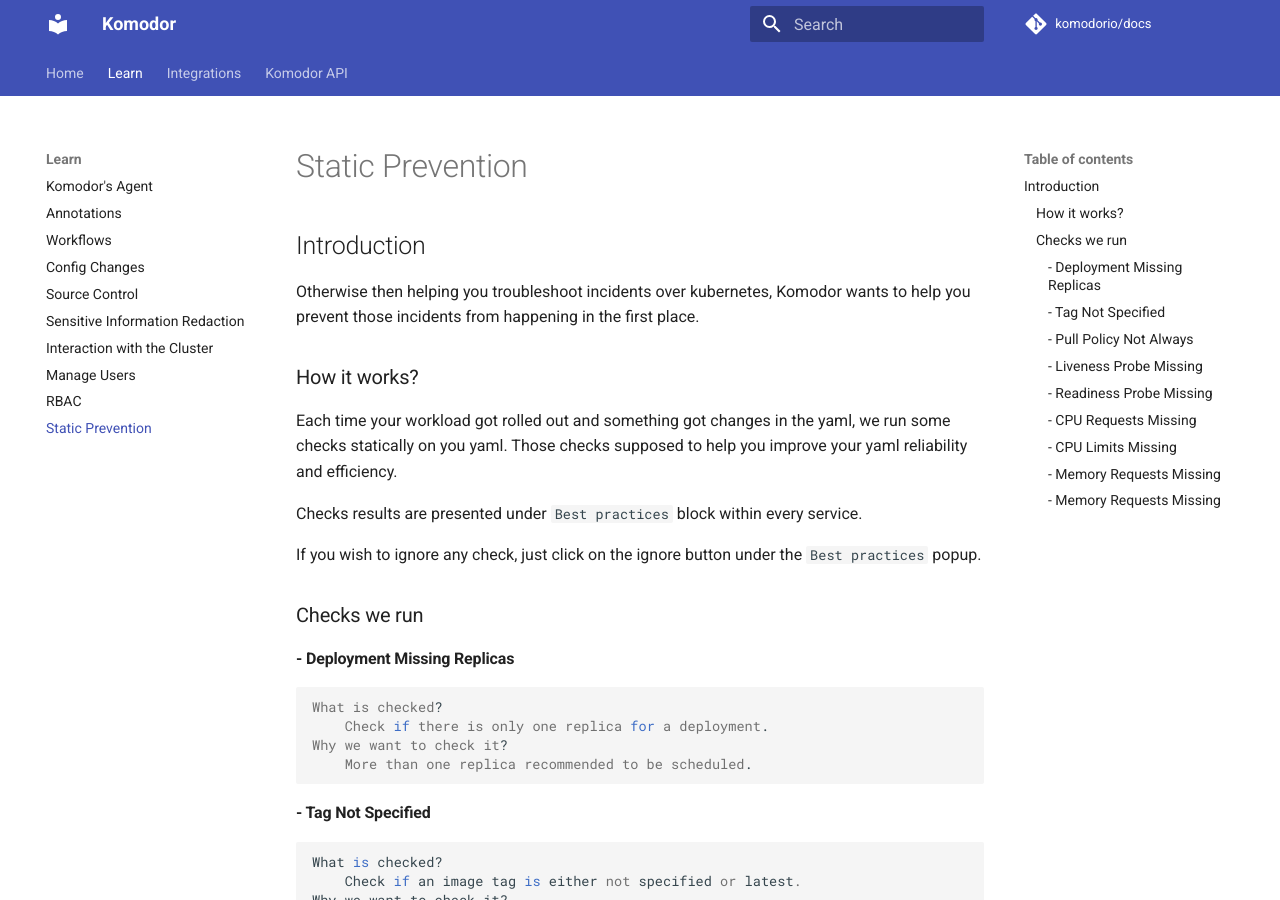
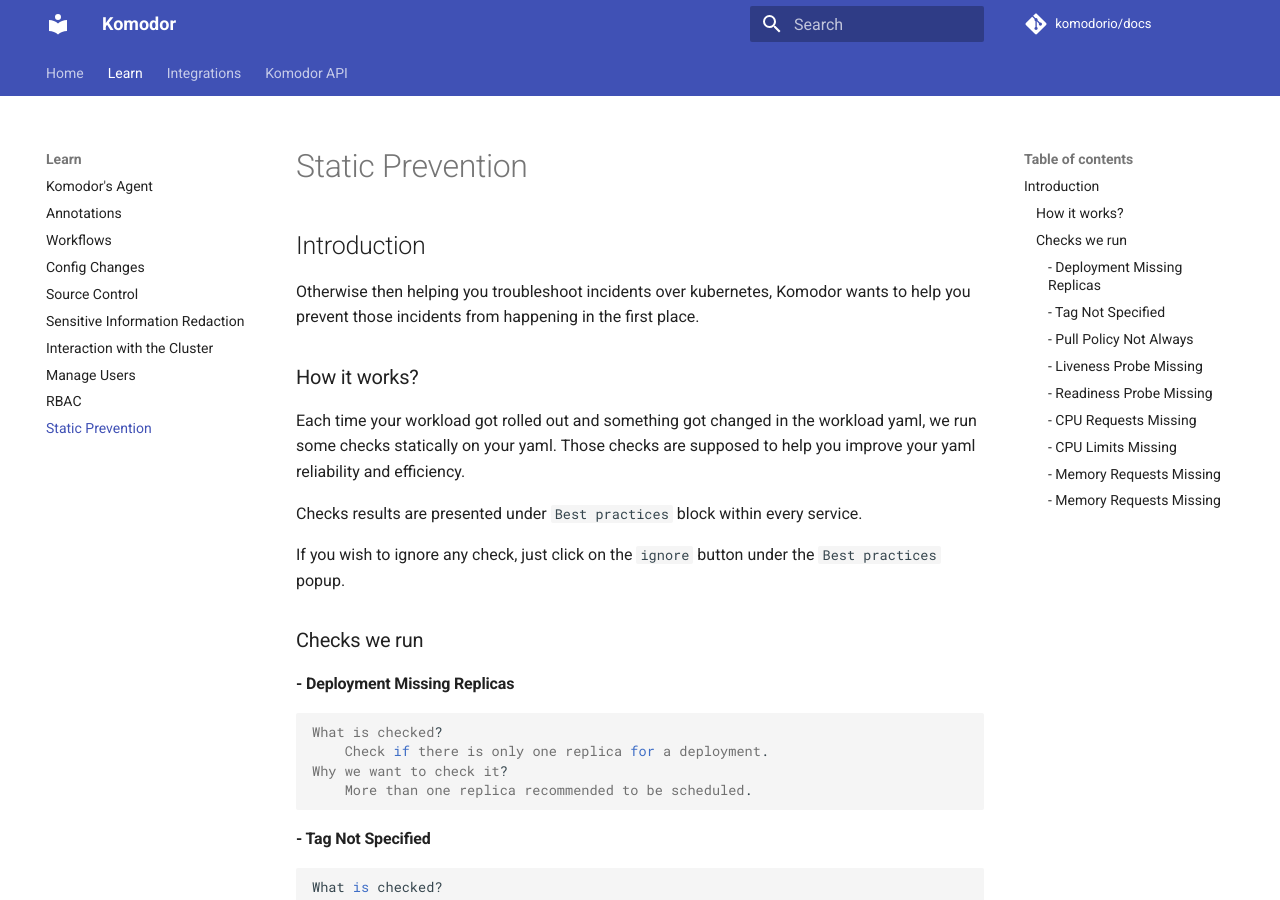
Before and after one commit to komodorio/docs, an MkDocs documentation site: the page built from docs/Learn/Static-Prevention.md, in a window 1280 px wide and 900 px high. Built offline with MkDocs 1.6.1 and Material for MkDocs 9.7.7, drawn with Linux system fonts in a browser that asks for light colours; comment, search, counter and statistics services are not loaded.

Commit message:
Update Static-Prevention.md

```diff
--- a/docs/Learn/Static-Prevention.md
+++ b/docs/Learn/Static-Prevention.md
@@ -7,13 +7,13 @@
 
 ### How it works?
 
-Each time your workload got rolled out and something got changes in the yaml, we run
-some checks statically on you yaml. Those checks supposed to help you improve your yaml reliability
+Each time your workload got rolled out and something got changed in the workload yaml, we run
+some checks statically on your yaml. Those checks are supposed to help you improve your yaml reliability
 and efficiency.
 
 Checks results are presented under `Best practices` block within every service.
 
-If you wish to ignore any check, just click on the ignore button under the `Best practices` popup.
+If you wish to ignore any check, just click on the `ignore` button under the `Best practices` popup.
 
 ### Checks we run
 
```
